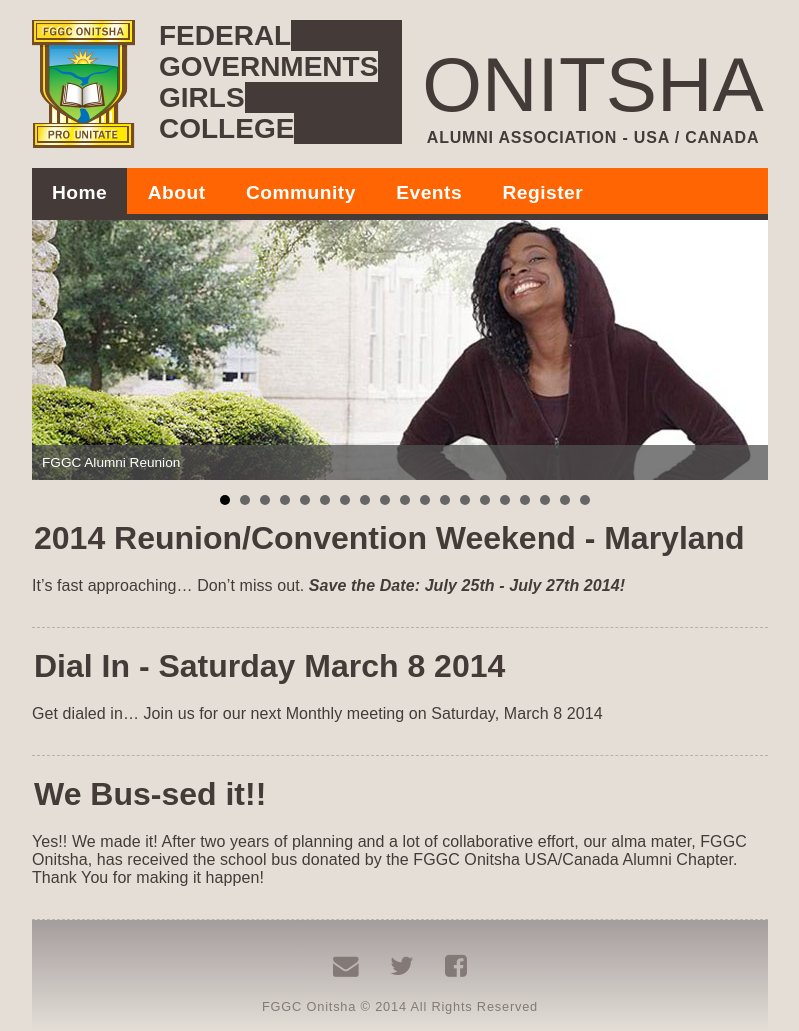
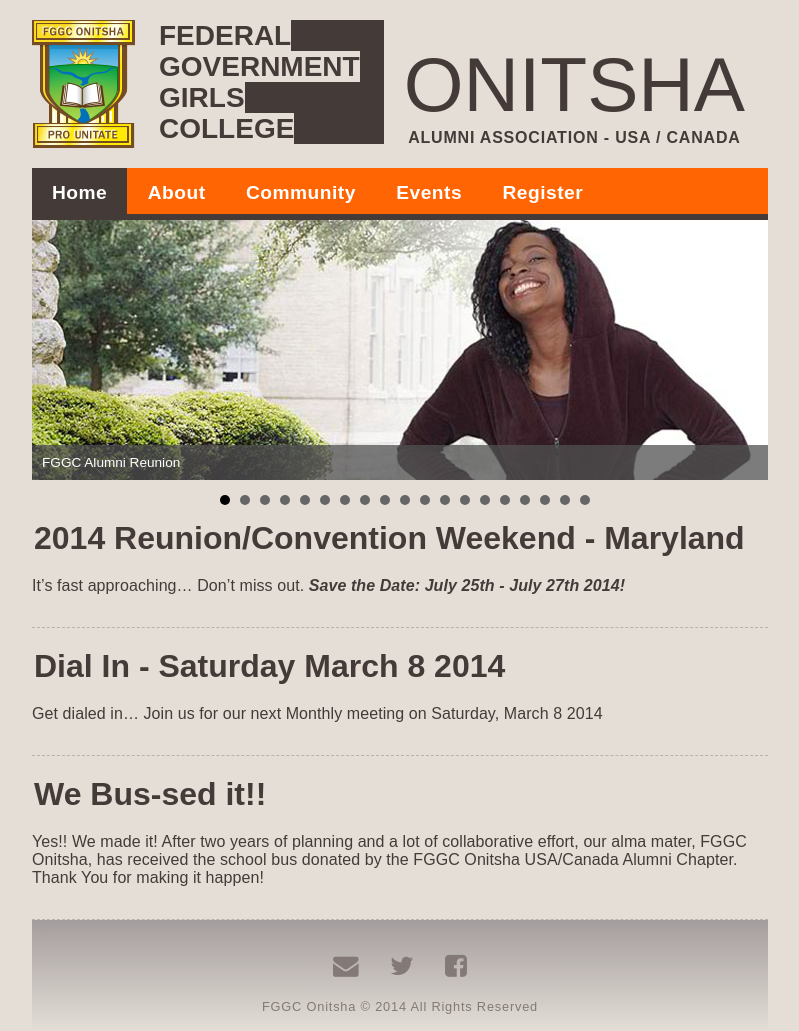
Before and after one commit to fggconitsha/fggconitsha, a Jekyll site: the page built from index.html, in a window 1280 px wide. Shown: the whole page, without its empty margins (208-1007 px from the left). Built offline with Jekyll 4.4.1, drawn with Linux system fonts in a browser that asks for light colours; nearby versions of some CDN libraries; Markdown is read by kramdown in place of the engine named in the settings; the list of posts is cut into pages by our own code.

Commit message:
misprint

```diff
--- a/_includes/header.html
+++ b/_includes/header.html
@@ -4,7 +4,7 @@
 	</div>
 	<div>
 	  <h1><a href="/">FEDERAL</a></h1>
-	  <h1><a href="/">GOVERNMENTS</a></h1>
+	  <h1><a href="/">GOVERNMENT</a></h1>
 	  <h1><a href="/">GIRLS</a></h1>
 	  <h1><a href="/">COLLEGE</a></h1>
 	</div>
```
